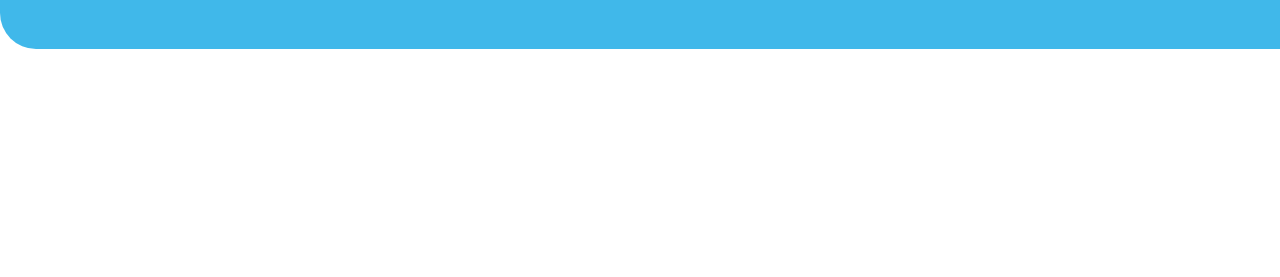
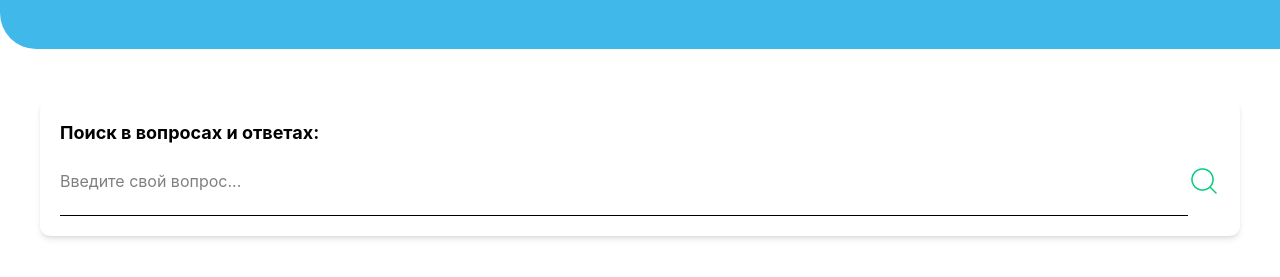
Before and after one commit to Magamed-7/Magamed-Ruslan, a website: page src/RuslanPage2/index2.html in a window 1280 px wide. Shown: the part 289-566 px from the top of the page. Drawn offline with nearby package versions, Linux system fonts and the light colour scheme; files that its build step writes are made by us from their sources.

Commit message:
add sectionfirst

```diff
--- a/src/RuslanPage2/index2.html
+++ b/src/RuslanPage2/index2.html
@@ -31,5 +31,15 @@
 <p class='text-[48px] text-[white]'>Отвечаем на вопросы доставки</p>
 </div>
 	</section>
+	<section>
+		<div class='bg-[#FFFFFF] shadow-md w-[1200px] p-[20px] m-auto mt-[50px] rounded-[10px]'>
+		<p class='text-[18px] font-bold'>Поиск в вопросах и ответах:</p>
+
+		<div class='flex items-center'>
+			<input placeholder='Введите свой вопрос...' class='border-b w-[1250px] h-[70px]' type="text">
+			<img class='' src="../images/MagnifyingGlass.png" alt="">
+		</div>
+		</div>
+	</section>
 </body>
 </html>
```
Also changed, not shown: src/images/MagnifyingGlass.png (added).
